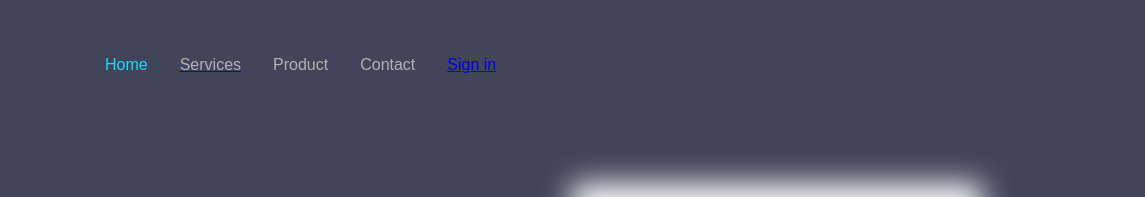
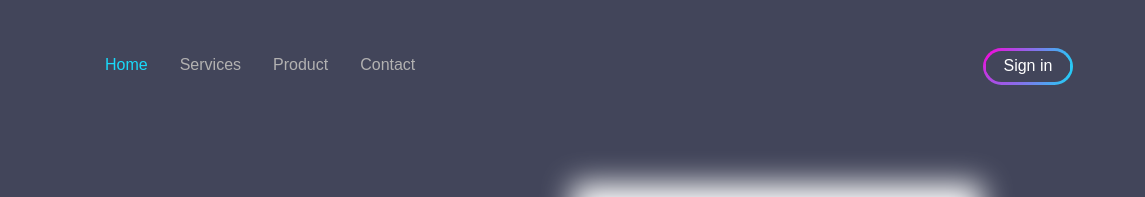
Before and after one commit to DanielFE99/Mars-Webpage, a plain HTML site: page index.html in a window 1280 px wide. Shown: the top 197 px of the page, 135-1280 px from the left. Drawn offline with Linux system fonts and the light colour scheme.

Commit message:
Update style.css

```diff
--- a/style.css
+++ b/style.css
@@ -28,7 +28,7 @@
 .active {
 	color: #19dafa !important; /*Overstyrer annen farge*/
 }
-.signup-btn{
+.signin-btn{
 	top: 3em;
 	right: 4.5em;
 	position: absolute;
@@ -41,7 +41,7 @@
 	background-origin: border-box;
 	background-clip: content-box,border-box;
 }
-.signup-btn span {
+.signin-btn span {
 	display: block;
 	border-radius: 40%;
 	padding: 0.4em 1.1em;
@@ -116,3 +116,7 @@ small {
 	color: #19dafa;
 	letter-spacing: 3px;
 }
+
+a {
+	text-decoration: none;
+}
```
